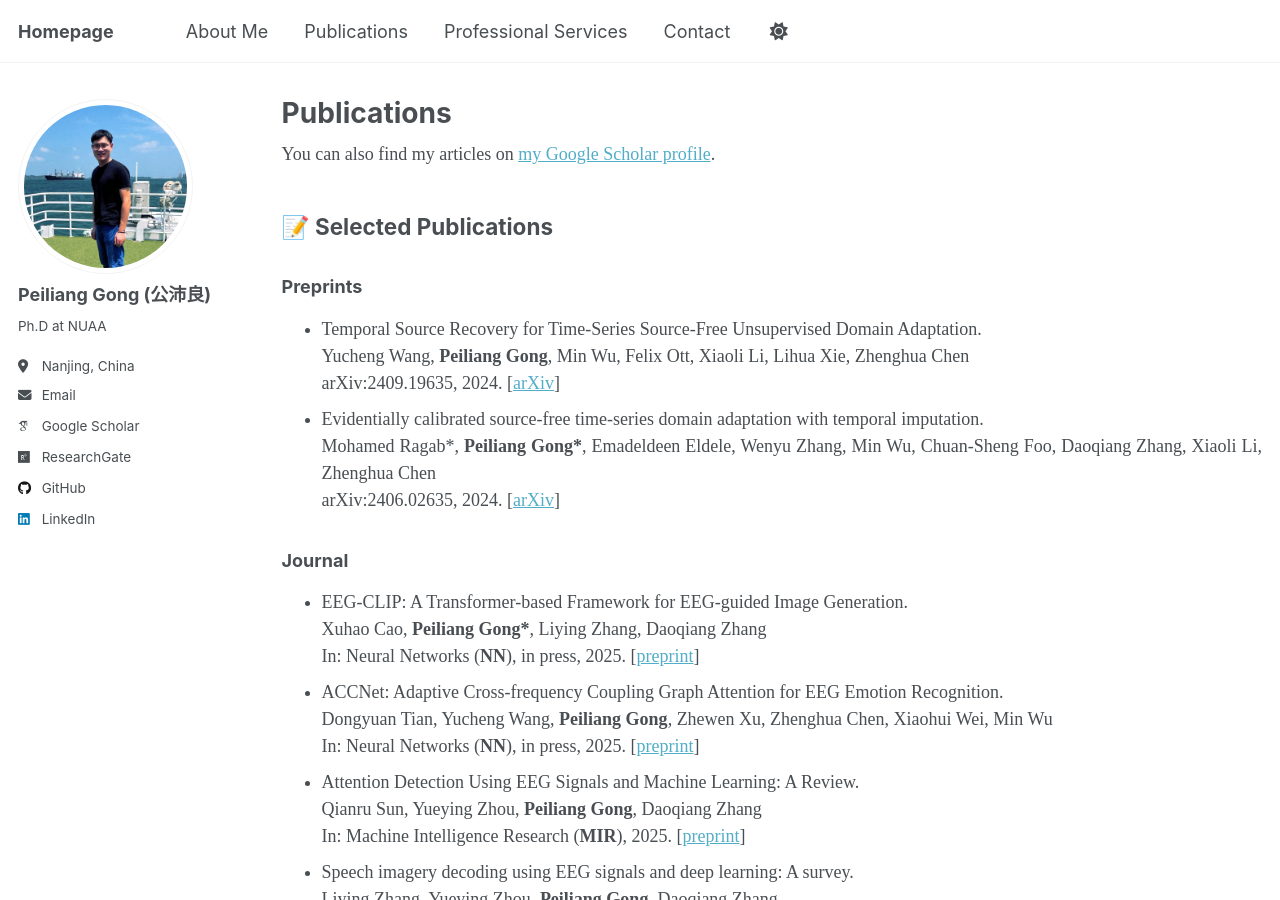
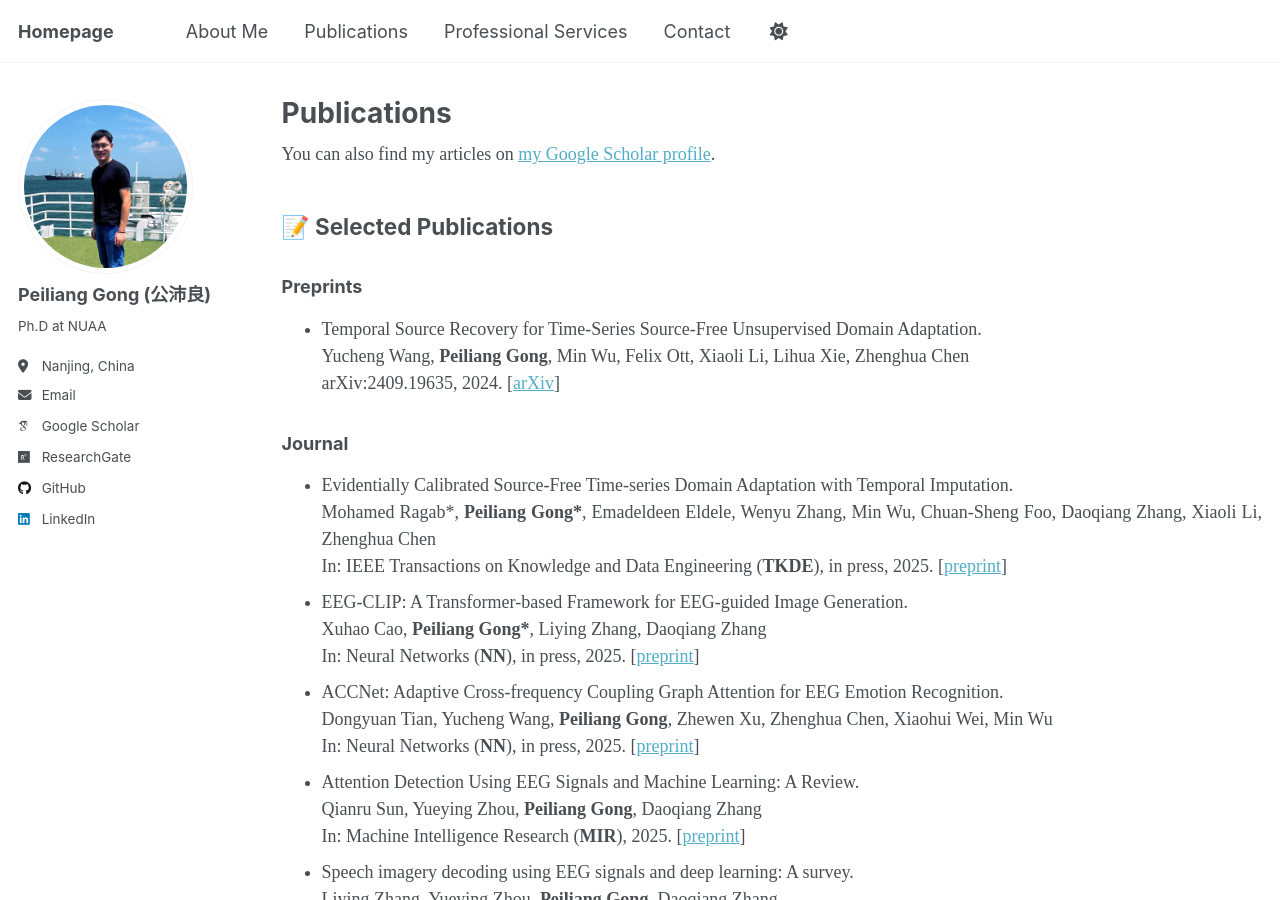
Before and after one commit to Tokenmw/Tokenmw.github.io, a Jekyll site: the page built from _pages/publications.md, in a window 1280 px wide and 900 px high. Built offline with Jekyll 4.4.1, drawn with Linux system fonts in a browser that asks for light colours; some web fonts are replaced.

Commit message:
Update publications.md

```diff
--- a/_pages/publications.md
+++ b/_pages/publications.md
@@ -19,14 +19,15 @@ author_profile: true
 <li>Temporal Source Recovery for Time-Series Source-Free Unsupervised Domain Adaptation.<br>Yucheng Wang, <b>Peiliang Gong</b>, Min Wu, Felix Ott, Xiaoli Li, Lihua Xie, Zhenghua Chen<br> arXiv:2409.19635, 2024. [<a href="https://arxiv.org/abs/2409.19635">arXiv</a>]
 </li>
 
-<li>Evidentially calibrated source-free time-series domain adaptation with temporal imputation.<br>Mohamed Ragab*, <b>Peiliang Gong*</b>, Emadeldeen Eldele, Wenyu Zhang, Min Wu, Chuan-Sheng Foo, Daoqiang Zhang, Xiaoli Li, Zhenghua Chen<br> arXiv:2406.02635, 2024. [<a href="https://arxiv.org/abs/2406.02635">arXiv</a>]
-</li>
 </ul>
 
 
 <h3>Journal</h3>
 
 <ul style="list-style-type:disc">
+  <li>Evidentially Calibrated Source-Free Time-series Domain Adaptation with Temporal Imputation.<br>Mohamed Ragab*, <b>Peiliang Gong*</b>, Emadeldeen Eldele, Wenyu Zhang, Min Wu, Chuan-Sheng Foo, Daoqiang Zhang, Xiaoli Li, Zhenghua Chen<br> In: IEEE Transactions on Knowledge and Data Engineering (<strong>TKDE</strong>), in press, 2025. [<a href="https://ieeexplore.ieee.org/document/11208792">preprint</a>]
+  </li>
+
   <li>EEG-CLIP: A Transformer-based Framework for EEG-guided Image Generation.<br>Xuhao Cao, <b>Peiliang Gong*</b>, Liying Zhang, Daoqiang Zhang<br>In: Neural Networks (<strong>NN</strong>), in press, 2025. [<a href="https://www.sciencedirect.com/science/article/pii/S0893608025010470">preprint</a>]
   </li>
 
```
